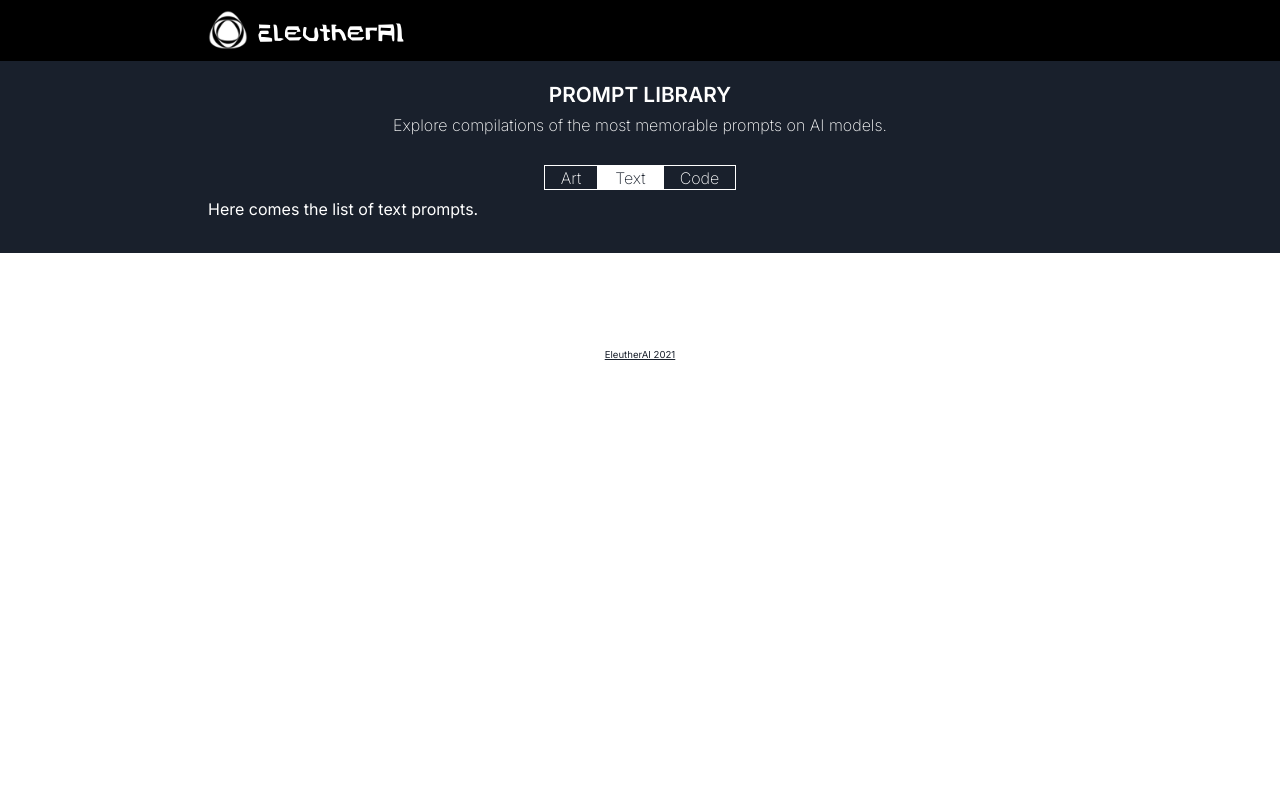
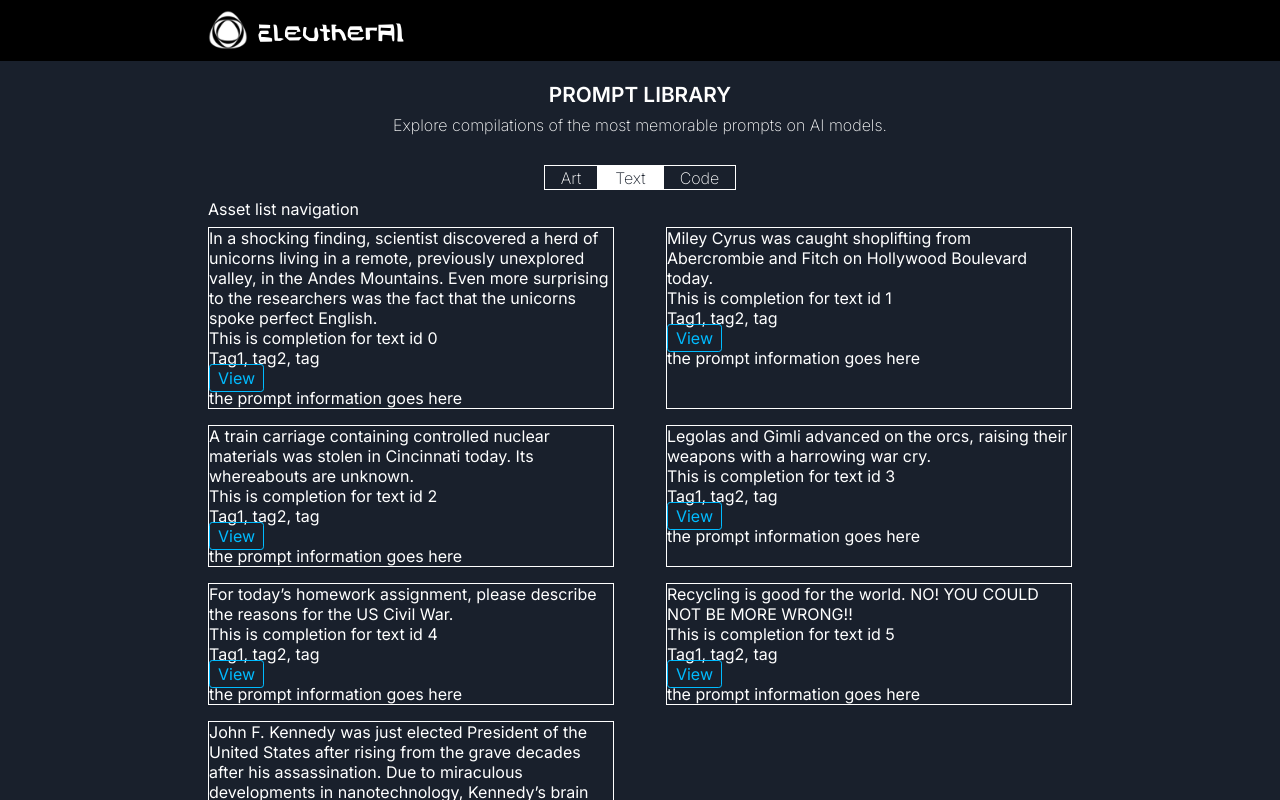
Before and after one commit to EleutherAI/eai-prompt-gallery, a React (Create React App) app: page /text in a window 1280 px wide. Shown: the top 800 px of the page. Built offline with nearby package versions, Linux system fonts and the light colour scheme.

Commit message:
add features for listing items

```diff
--- /dev/null
+++ b/public/api/promptData.json
@@ -0,0 +1,51 @@
+[
+  {
+    "id": 0,
+    "prompt": "In a shocking finding, scientist discovered a herd of unicorns living in a remote, previously unexplored valley, in the Andes Mountains. Even more surprising to the researchers was the fact that the unicorns spoke perfect English.",
+    "completion": "This is completion for text id 0",
+    "type": "text",
+    "source_link": "https://openai.com/blog/better-language-models/"
+  },
+  {
+    "id": 1,
+    "prompt": "Miley Cyrus was caught shoplifting from Abercrombie and Fitch on Hollywood Boulevard today.",
+    "completion": "This is completion for text id 1",
+    "type": "text",
+    "source_link": "https://openai.com/blog/better-language-models/"
+  },
+  {
+    "id": 2,
+    "prompt": "A train carriage containing controlled nuclear materials was stolen in Cincinnati today. Its whereabouts are unknown.",
+    "completion": "This is completion for text id 2",
+    "type": "text",
+    "source_link": "https://openai.com/blog/better-language-models/"
+  },
+  {
+    "id": 3,
+    "prompt": "Legolas and Gimli advanced on the orcs, raising their weapons with a harrowing war cry.",
+    "completion": "This is completion for text id 3",
+    "type": "text",
+    "source_link": "https://openai.com/blog/better-language-models/"
+  },
+  {
+    "id": 4,
+    "prompt": "For today’s homework assignment, please describe the reasons for the US Civil War.",
+    "completion": "This is completion for text id 4",
+    "type": "text",
+    "source_link": "https://openai.com/blog/better-language-models/"
+  },
+  {
+    "id": 5,
+    "prompt": "Recycling is good for the world. \n\n NO! YOU COULD NOT BE MORE WRONG!!",
+    "completion": "This is completion for text id 5",
+    "type": "text",
+    "source_link": "https://openai.com/blog/better-language-models/"
+  },
+  {
+    "id": 6,
+    "prompt": "John F. Kennedy was just elected President of the United States after rising from the grave decades after his assassination. Due to miraculous developments in nanotechnology, Kennedy’s brain was rebuilt from his remains and installed in the control center of a state-of-the art humanoid robot. Below is a transcript of his acceptance speech.",
+    "completion": "This is completion for text id 6",
+    "type": "text",
+    "source_link": "https://openai.com/blog/better-language-models/"
+  }
+]
--- /dev/null
+++ b/src/components/AssetList/AssetList.js
@@ -0,0 +1,44 @@
+import React from "react";
+import { Link, useLocation } from "react-router-dom";
+
+const AssetListItem = ({ data, path }) => {
+  return (
+    <li key={data.id}>
+      <div className="asset-data-body">
+        <div className="asset-body-propmt">{data.prompt}</div>
+        <div className="asset-body-completion">{data.completion}</div>
+        <div className="asset-body-details">
+          <p className="asset-body-tags">Tag1, tag2, tag</p>
+          <p className="asset-body-link">
+            <Link
+              className="asset-view-link button-outline"
+              to={`${path}/${data.id}`}
+            >
+              View
+            </Link>
+          </p>
+        </div>
+      </div>
+      <div className="asset-item-bottom">the prompt information goes here</div>
+    </li>
+  );
+};
+
+export default function AssetList({ data, type, onClick }) {
+  const location = useLocation();
+  const path = location.pathname;
+  return (
+    <div className="assets-list-container">
+      <div className="assets-list-top-navigation">Asset list navigation</div>
+      <div className="assets-list-body">
+        <ul className={"main-list " + type}>
+          {data &&
+            data.length > 0 &&
+            data.map((item) => {
+              return <AssetListItem key={item.id} data={item} path={path} />;
+            })}
+        </ul>
+      </div>
+    </div>
+  );
+}
--- a/src/components/shared/Header.jsx
+++ b/src/components/shared/Header.jsx
@@ -8,7 +8,7 @@ const Header = () => {
       <div className="content-wrapper row">
         <div>
           <h1 className="logo">
-            <a href="https://www.eleuther.ai/">
+            <a href="/">
               <img
                 id="logo"
                 className="logo-image"
--- a/src/pages/ArtPrompts.js
+++ b/src/pages/ArtPrompts.js
@@ -1,13 +1,31 @@
-import React from "react";
+import React, { useEffect, useState } from "react";
 
 import Navigation from "../components/shared/Navigation";
+import AssetList from "../components/AssetList/AssetList";
+
+import "../styles/pages.scss";
 
 export default function ArtPrompts() {
+  const [artPrompts, setArtPrompts] = useState([]);
+  useEffect(() => {
+    fetch("http://localhost:3000/api/promptData.json")
+      .then((response) => {
+        return response.json();
+      })
+      .then((data) => {
+        if (data.length > 0) {
+          setArtPrompts(data.filter((prompt) => prompt.promptType === "art"));
+          console.log(data);
+        }
+      });
+  }, []);
+
   return (
     <>
-      <Navigation activePage="art" />
+      <Navigation />
       <div className="prompt-list-content">
         Here comes the list of art prompts.
+        <AssetList data={artPrompts} type="art" />
       </div>
     </>
   );
--- /dev/null
+++ b/src/pages/SingleItem.js
@@ -0,0 +1,26 @@
+import React from "react";
+import { useParams, Link, useLocation } from "react-router-dom";
+
+export default function SingleItem() {
+  // The <Route> that rendered this component has a
+  // path of `/topics/:topicId`. The `:topicId` portion
+  // of the URL indicates a placeholder that we can
+  // get from `useParams()`.
+  let { itemId } = useParams();
+  const location = useLocation();
+
+  return (
+    <div>
+      <p>
+        <Link
+          className="button-outline"
+          to={`/${location.pathname.split("/")[1]}`}
+        >
+          Back
+        </Link>
+      </p>
+      <h3>{itemId}</h3>
+      <p>Single page!</p>
+    </div>
+  );
+}
--- a/src/pages/TextPrompts.js
+++ b/src/pages/TextPrompts.js
@@ -1,15 +1,29 @@
-import React from "react";
+import React, { useEffect, useState } from "react";
 
 import Navigation from "../components/shared/Navigation";
+import AssetList from "../components/AssetList/AssetList";
 
 import "../styles/pages.scss";
 
 export default function TextPrompts() {
+  const [textPrompts, setTextPrompts] = useState([]);
+  useEffect(() => {
+    fetch("http://localhost:3000/api/promptData.json")
+      .then((response) => {
+        return response.json();
+      })
+      .then((data) => {
+        if (data.length > 0) {
+          setTextPrompts(data.filter((prompt) => prompt.type === "text"));
+          console.log(data);
+        }
+      });
+  }, []);
   return (
     <>
       <Navigation />
       <div className="prompt-list-content">
-        Here comes the list of text prompts.
+        <AssetList data={textPrompts} type="text" />
       </div>
     </>
   );
--- a/src/routing/routes.js
+++ b/src/routing/routes.js
@@ -4,6 +4,7 @@ import { Switch, Route, Redirect } from "react-router-dom";
 import ArtPrompts from "../pages/ArtPrompts";
 import TextPrompts from "../pages/TextPrompts";
 import CodePrompts from "../pages/CodePrompts";
+import SingleItem from "../pages/SingleItem";
 
 export default function Routes() {
   return (
@@ -11,14 +12,23 @@ export default function Routes() {
       <Route exact path="/">
         <Redirect to="/art" />
       </Route>
-      <Route path="/art">
+      <Route exact path="/art">
         <ArtPrompts />
       </Route>
-      <Route path="/text">
+      <Route path="/art/:itemId">
+        <SingleItem />
+      </Route>
+      <Route exact path="/text">
         <TextPrompts />
       </Route>
-      <Route path="/code">
+      <Route path="/text/:itemId">
+        <SingleItem />
+      </Route>
+      <Route exact path="/code">
         <CodePrompts />
+      </Route>
+      <Route path="/code/:itemId">
+        <SingleItem />
       </Route>
     </Switch>
   );
--- a/src/styles/colors.scss
+++ b/src/styles/colors.scss
@@ -2,6 +2,7 @@ $black: #000000;
 $white: #ffffff;
 $green: #699f56;
 $blue: #34566f;
+$light-blue: #00bbff;
 $darkBlue: #19202c;
 $grey: #959595;
 $grey2: #d8d8d8;
--- a/src/styles/pages.scss
+++ b/src/styles/pages.scss
@@ -35,3 +35,25 @@ h4.page-subtitle {
     }
   }
 }
+
+.main-list {
+  display: flex;
+  flex-wrap: wrap;
+  list-style: none;
+  justify-content: space-between;
+  li {
+    margin: 0.5em 0em 0.5em 0;
+    padding: 0em;
+    width: 47%;
+    border: 1px solid $white;
+  }
+}
+
+.button-outline {
+  border: 1px solid $light-blue;
+  padding: 0.2em 0.5em;
+  font-size: 1em;
+  color: $light-blue;
+  background-color: transparent;
+  border-radius: 0.2em;
+}
```
Also changed, not shown: public/api/models.json (added, +26 -0 lines).
